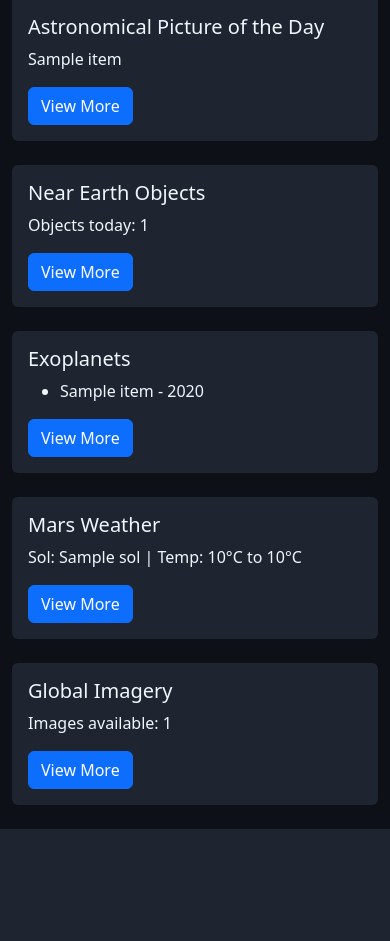
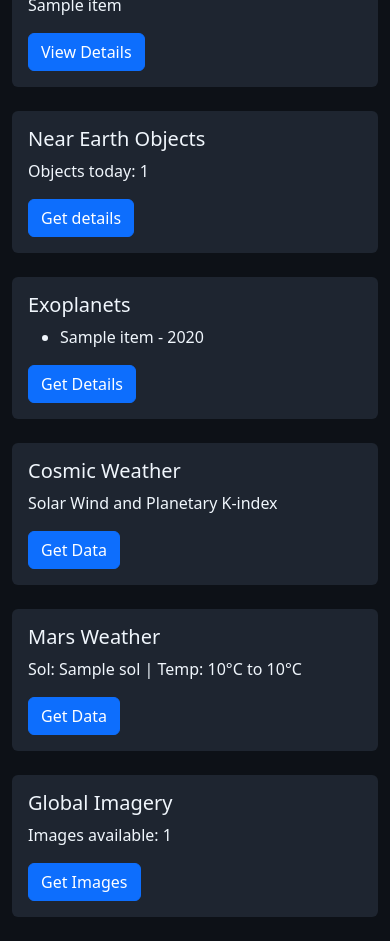
Before and after one commit to Mfaj-cod/AstroKnowMe, a Flask app: page / in a window 390 px wide. Shown: the part 413-1354 px from the top of the page. Before the commit the page ends 1242 px from the top, so only its background shows below. Run offline with Flask 3, Linux system fonts and the light colour scheme; a database or web service that is not in the repository returns one stand-in record (values such as "Sample title"); data that the repository does not hold is empty.

Commit message:
added cosmic weather in overview

```diff
--- a/templates/overview.html
+++ b/templates/overview.html
@@ -1,6 +1,6 @@
 {% extends "base.html" %}
 {% block content %}
-<h2 class="astro-title text-center mb-4">Overview</h2>
+<!-- <h2 class="astro-title text-center mb-4">Overview</h2> -->
 <div class="row g-4">
 
   <!-- Picture of the Day -->
@@ -10,7 +10,7 @@
       <div class="card-body">
         <h5 class="card-title">Astronomical Picture of the Day</h5>
         <p class="card-text">{{ apod.title }}</p>
-        <a href="/PictureOfTheDay" class="btn btn-primary">View More</a>
+        <a href="/PictureOfTheDay" class="btn btn-primary">View Details</a>
       </div>
     </div>
   </div>
@@ -21,7 +21,7 @@
       <div class="card-body">
         <h5 class="card-title">Near Earth Objects</h5>
         <p class="card-text">Objects today: {{ neo.element_count }}</p>
-        <a href="/NearEarthObjects" class="btn btn-primary">View More</a>
+        <a href="/NearEarthObjects" class="btn btn-primary">Get details</a>
       </div>
     </div>
   </div>
@@ -36,10 +36,22 @@
             <li>{{ planet.pl_name }} - {{ planet.disc_year }}</li>
           {% endfor %}
         </ul>
-        <a href="/Exoplanets" class="btn btn-primary">View More</a>
+        <a href="/Exoplanets" class="btn btn-primary">Get Details</a>
       </div>
     </div>
   </div>
+
+    <!-- Near Earth Objects -->
+  <div class="col-md-4">
+    <div class="card h-100">
+      <div class="card-body">
+        <h5 class="card-title">Cosmic Weather</h5>
+        <p>Solar Wind and Planetary K-index</p>
+        <a href="/CosmicWeather" class="btn btn-primary">Get Data</a>
+      </div>
+    </div>
+  </div>
+
 
   <!-- Mars Weather -->
   <div class="col-md-6">
@@ -47,7 +59,7 @@
       <div class="card-body">
         <h5 class="card-title">Mars Weather</h5>
         <p>Sol: {{ mars.sol }} | Temp: {{ mars.min_temp }}°C to {{ mars.max_temp }}°C</p>
-        <a href="/MarsWeather" class="btn btn-primary">View More</a>
+        <a href="/MarsWeather" class="btn btn-primary">Get Data</a>
       </div>
     </div>
   </div>
@@ -58,7 +70,7 @@
       <div class="card-body">
         <h5 class="card-title">Global Imagery</h5>
         <p>Images available: {{ epic|length }}</p>
-        <a href="/GlobalImagery" class="btn btn-primary">View More</a>
+        <a href="/GlobalImagery" class="btn btn-primary">Get Images</a>
       </div>
     </div>
   </div>
```
Also changed, not shown: 1 other file.
